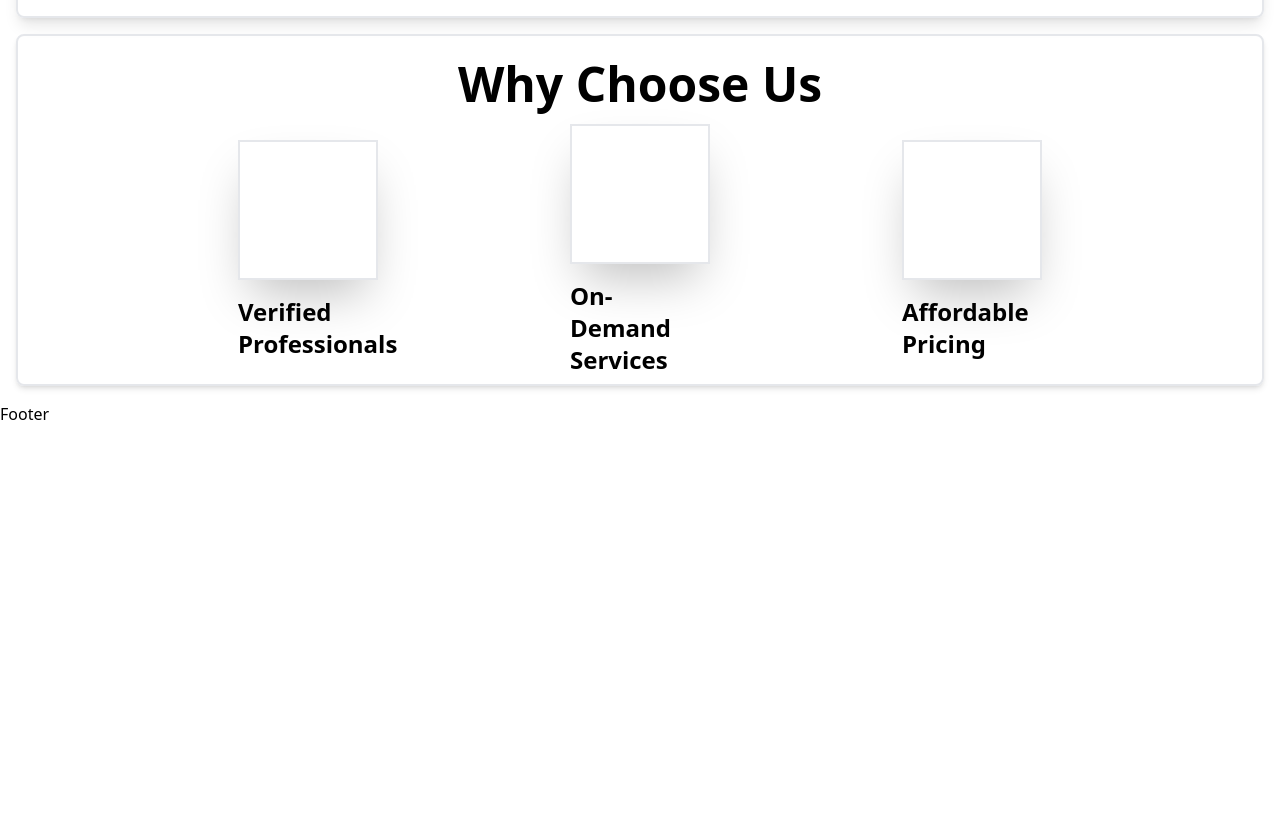
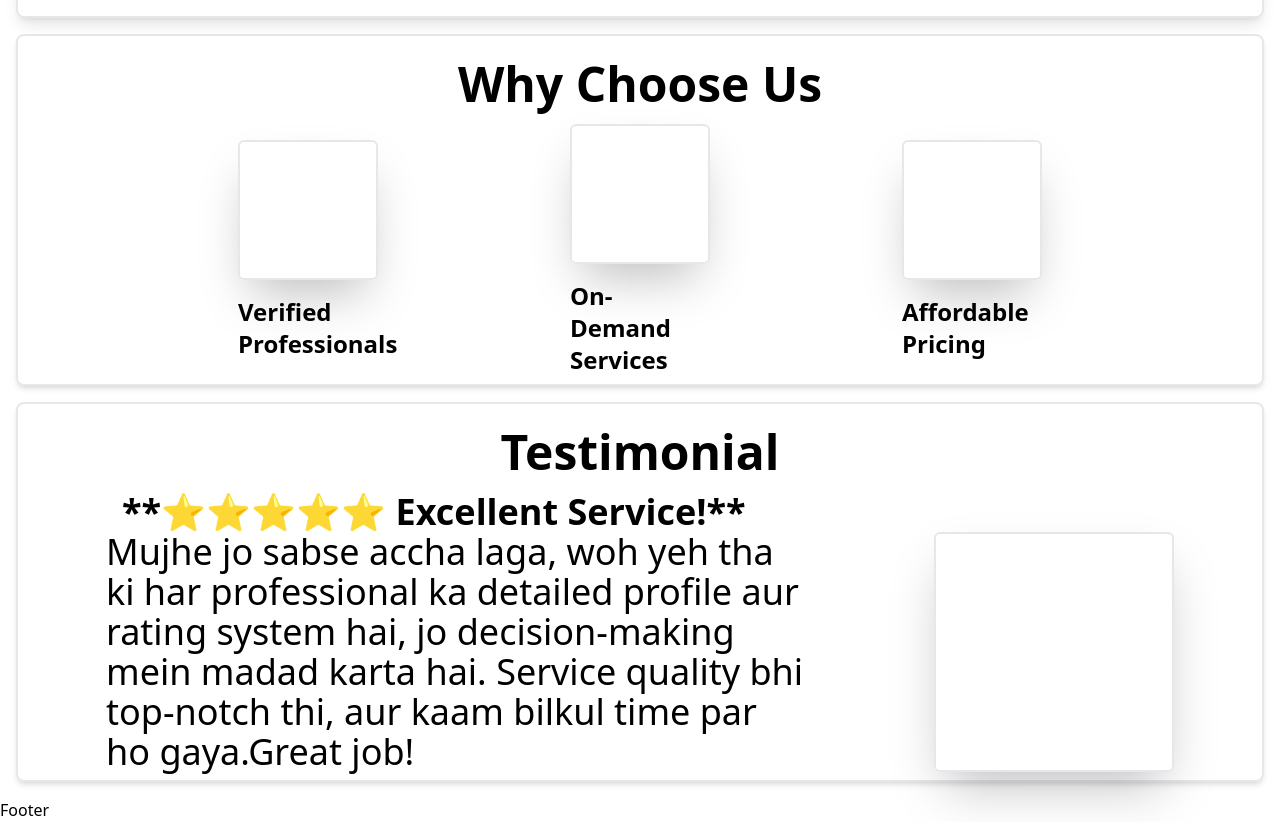
Before and after one commit to shivanand91/Sarvisso, a React (Vite) app in the folder Frontend/: page / in a window 1280 px wide. Shown: the part 1620-2442 px from the top of the page. Before the commit the page ends 2046 px from the top, so only its background shows below. Built offline with nearby package versions, Linux system fonts and the light colour scheme.

Commit message:
change by pandey

```diff
--- /dev/null
+++ b/Frontend/src/components/Testimonial.jsx
@@ -0,0 +1,33 @@
+import React from 'react'
+import { BsStarFill } from "react-icons/bs";
+
+const Testimonial = () => {
+    return (
+        <div className='flex  flex-col shadow-md border-2 m-4 pt-2 pb-2 rounded-lg px-6'>
+            <h1 className='text-center font-bold mb-4 mt-4 text-5xl '>Testimonial</h1>
+            <div className='flex flex-col'>
+
+                <h1 className='font-bold text-4xl ml-20'>**⭐⭐⭐⭐⭐ Excellent Service!**</h1>
+                <div className='md:flex  md:justify-around'>
+                    <div className=' w-[700px] gap-2 '>
+                        <p className='text-4xl '>
+
+                            Mujhe jo sabse accha laga, woh yeh tha ki har
+                            professional ka detailed profile aur rating system hai,
+                            jo decision-making mein madad karta hai.
+                            Service quality bhi top-notch thi,
+                            aur kaam bilkul time par ho gaya.Great job!
+
+                        </p>
+                    </div>
+
+                    <div className='h-[240px] w-[240px] gap-3 z-50 border-2 shadow-2xl rounded-md pb-4'></div>
+
+                </div>
+
+            </div>
+        </div>
+    )
+}
+
+export default Testimonial
--- a/Frontend/src/components/Whyuse.jsx
+++ b/Frontend/src/components/Whyuse.jsx
@@ -5,9 +5,9 @@ const Whyuse = () => {
     <div className='flex justify-center items-center flex-col shadow-md border-2 m-4 pt-2 pb-2 rounded-lg px-6'>
       <h1 className='text-center font-bold mb-4 mt-4 text-5xl '>Why Choose Us</h1>
       <div className=' font-bold md:flex  md:justify-center md:items-center md:gap-48 text-2xl  text-center '>
-        <div><div className='h-[140px] w-[140px] gap-3 z-50 border-2 shadow-2xl '></div><h1 className='w-[20px] text-center mt-4'>Verified Professionals</h1></div>
-        <div><div className='h-[140px] w-[140px] gap-3 z-50 border-2 shadow-2xl'></div><h1 className='w-[15px] text-center mt-4'>On-Demand Services</h1></div>
-        <div> <div className='h-[140px] w-[140px] gap-3 z-50 border-2 shadow-2xl'></div><h1 className='w-[20px] text-center mt-4'>Affordable Pricing</h1></div>
+        <div><div className='h-[140px] w-[140px] gap-3 z-50 border-2 shadow-2xl rounded-md '></div><h1 className='w-[20px] text-center mt-4'>Verified Professionals</h1></div>
+        <div><div className='h-[140px] w-[140px] gap-3 z-50 border-2 shadow-2xl rounded-md'></div><h1 className='w-[15px] text-center mt-4'>On-Demand Services</h1></div>
+        <div> <div className='h-[140px] w-[140px] gap-3 z-50 border-2 shadow-2xl rounded-md'></div><h1 className='w-[20px] text-center mt-4'>Affordable Pricing</h1></div>
       </div>
     </div>
   )
--- a/Frontend/src/pages/Home.jsx
+++ b/Frontend/src/pages/Home.jsx
@@ -4,6 +4,7 @@ import Services from '../components/Services'
 import Works from '../components/Works'
 import RegisterPopUp from '../components/RegisterPopUp'
 import Whyuse from '../components/Whyuse'
+import Testimonial from '../components/Testimonial'
 
 const Home = () => {
   return (
@@ -13,6 +14,7 @@ const Home = () => {
      <Services/>
      <Works/>
      <Whyuse/>
+     <Testimonial/>
   </div>
   )
 }
```
